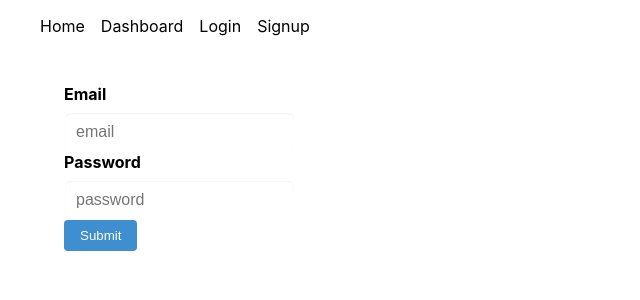
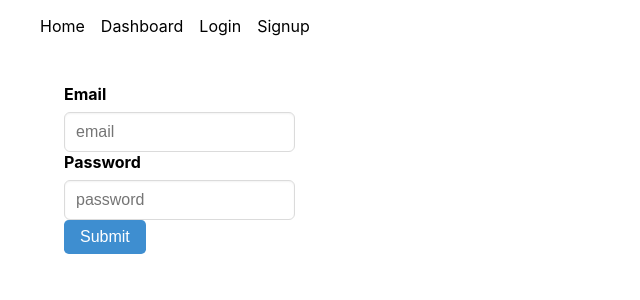
Before and after one commit to kamakuni/rails-spa, a React (Create React App) app in the folder front/app/: page /login in a window 1280 px wide. Shown: the top 300 px of the page, without its empty margins (0-640 px from the left). Built offline with nearby package versions, Linux system fonts and the light colour scheme.

Commit message:
update styles for input.

```diff
--- a/front/app/src/styles/components/Login.module.scss
+++ b/front/app/src/styles/components/Login.module.scss
@@ -2,21 +2,22 @@
     background: rgb(62, 142, 208);
     color: rgb(255, 255, 255);
     border-radius: .3em;
-    padding: .5rem 1rem;
+    font-size: 1em;
+    padding: .5em 1em;
 }
 
 .button:hover {
     background: rgb(67, 147, 215);
     color: rgb(255, 255, 255);
     cursor: pointer;
-    border-radius: .3rem;
-    padding: .5rem 1rem;
+    border-radius: .3em;
+    padding: .5em 1em;
 }
 
 .label {
-    margin-bottom: .5rem;
+    margin-bottom: .5em;
     display: block;
-    font-size: 1rem;
+    font-size: 1em;
     font-weight: 700;
 }
 
@@ -24,14 +25,20 @@
     box-sizing: border-box;
     box-shadow: inset 0 0.0625em 0.125em rgb(10 10 10 / 5%);
     background-color: #fff;
+    border: 1px;
     border-color: #dbdbdb;
     border-radius: 0.375em;
+    border-style: solid;
     color: #363636;
-    border: 1px solid transparent;
-    font-size: 1rem;
+    font-size: 1em;
     padding-bottom: calc(0.5em - 1px);
     padding-left: calc(0.75em - 1px);
     padding-right: calc(0.75em - 1px);
     padding-top: calc(0.5em - 1px);
     height: 2.5em;
 }
+
+.input:focus {
+    border-color: rgb(67, 147, 215);
+    outline: none;
+}
```
